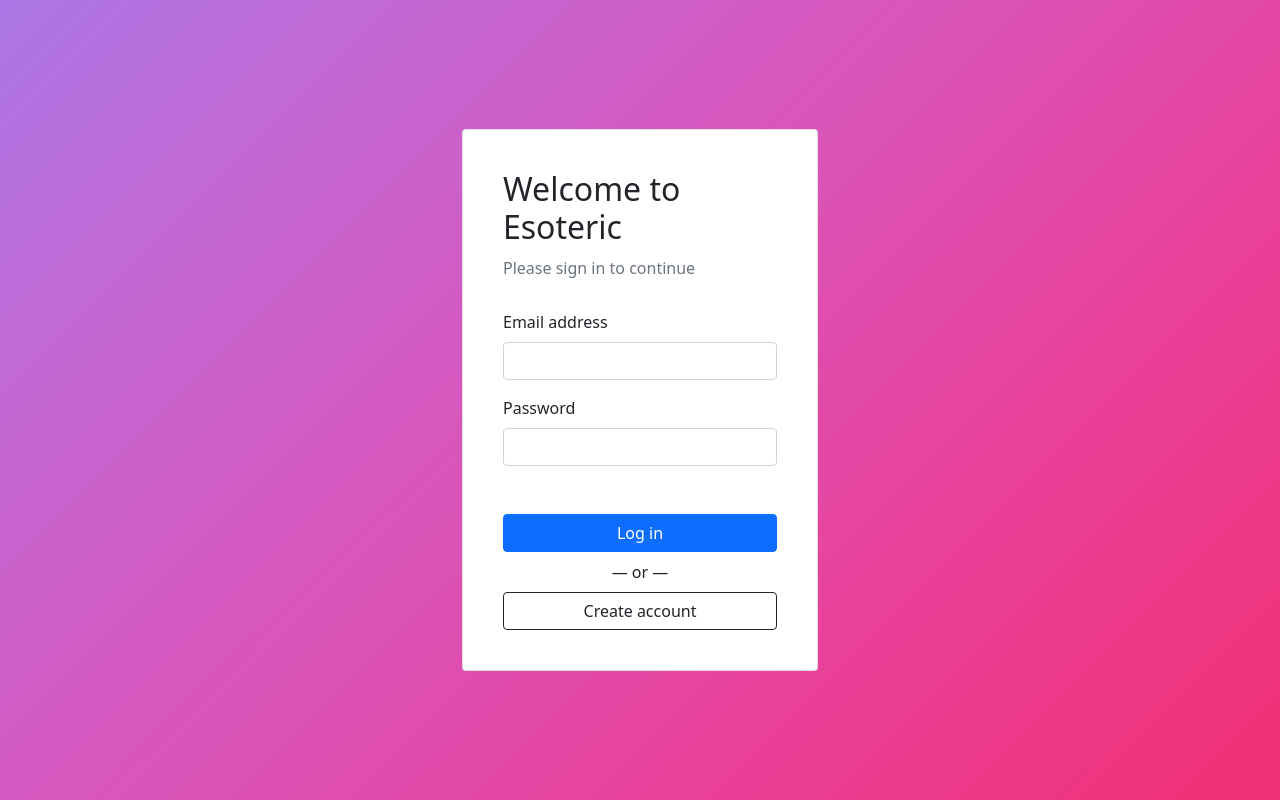
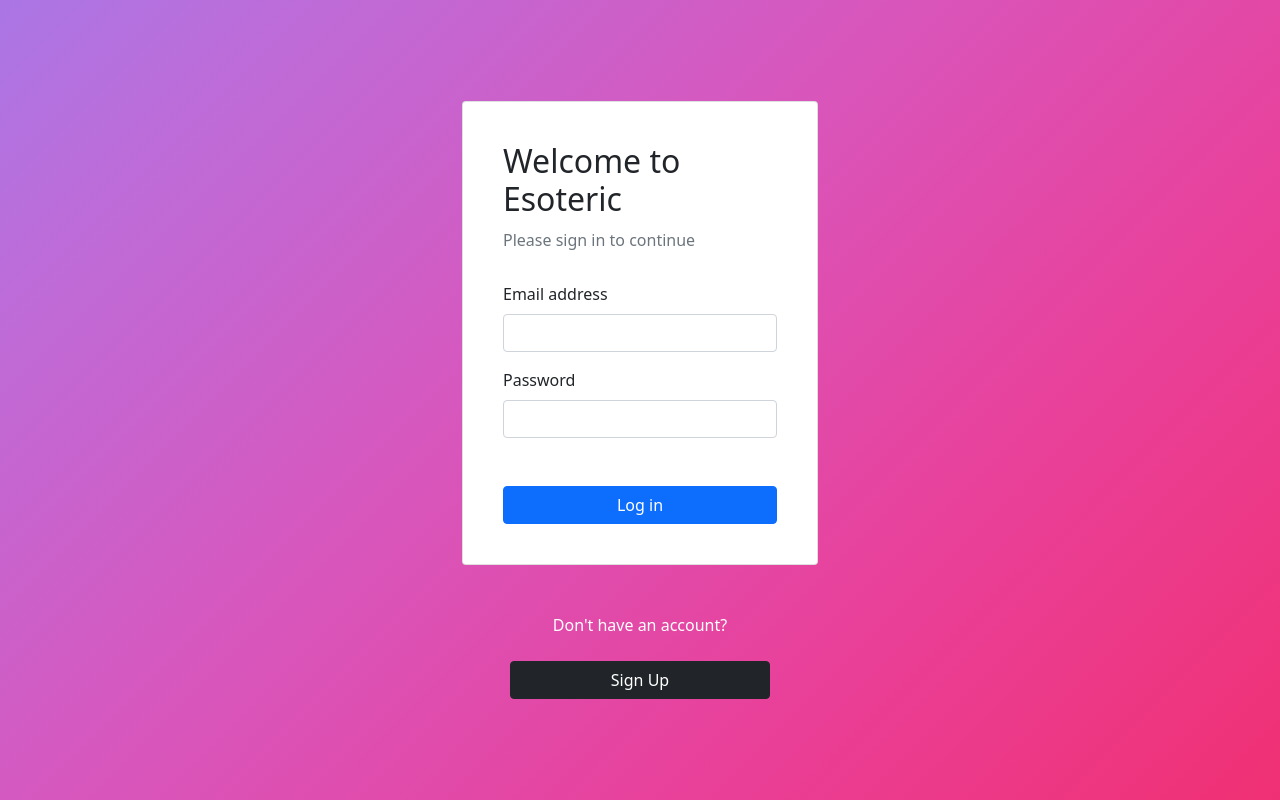
Before and after one commit to levpopov1/esoteric-cards-react, a React (Create React App) app: page /auth in a window 1280 px wide. Built offline with nearby package versions, Linux system fonts and the light colour scheme; no server answers.

Commit message:
extracts forms to separate components

```diff
--- a/src/views/Auth.jsx
+++ b/src/views/Auth.jsx
@@ -1,202 +1,71 @@
-import React, {useState, useRef} from 'react'
-import { useHistory } from 'react-router-dom';
-import makeAPIRequest from '../redux/makeAPIRequest';
-import { useDispatch } from 'react-redux';
-import { setAccessToken, clearAccessToken } from '../redux/slices/userSlice';
+import React, {useEffect, useState} from 'react';
+import { useParams } from 'react-router-dom';
+import LoginForm from '../components/LoginForm';
+// import RegisterForm from '../components/RegisterForm';
 
-function Auth() {
-
-  const history = useHistory()
-
-  const formRef = useRef(null);
-  const emailInput = useRef(null);
-  const passwordInput = useRef(null);
-
-  const [email, setEmail] = useState("");
-  const [password, setPassword] = useState("");
-  const [emailErrorText, setEmailErrorText] = useState("Please provide a valid email.");
-  const [passwordErrorText, setPasswordErrorText] = useState("Please provide a password.");
-
-  const dispatch = useDispatch();
-
-
-  const login = async () => {
-
-    setEmailErrorText("");
-    setPasswordErrorText("");
-
-    const requestOptions = {
-      method: 'POST',
-      headers: {
-        'Content-Type': 'application/json'
-      },
-      body: JSON.stringify({email, password})
-    }
-
-    try {
-      let response = await makeAPIRequest('/auth/login', requestOptions);
-      return Promise.resolve(response.accessToken);
-    }
-    catch (errors) {
-      let emailErrors = errors.filter(err => err.param === "email");
-      let passwordErrors = errors.filter(err => err.param === "password");
-
-      if(emailErrors.length > 0){
-        setEmailErrorText(emailErrors[0].msg);
-        applyEmailInvalidClass();
-      }
-      else{
-        applyEmailValidClass();
-      }
-
-      if(passwordErrors.length > 0){
-        setPasswordErrorText(passwordErrors[0].msg);
-        applyPasswordInvalidClass();
-      }
-      else{
-        applyPasswordValidClass();
-      }
-
-      return Promise.reject("Validation errors found");
-    }
-  }
-
-  // const register = async () => {
-  //   const requestOptions = {
-  //     method: 'POST',
-  //     headers: {
-  //       'Content-Type': 'application/json'
-  //     },
-  //     body: JSON.stringify({email, password})
-  //   }
-
-  //   let response = await makeAPIRequest('/auth/register', requestOptions);
-
-  //   if(!response.ok){
-  //     console.log(response.error);
-  //     setErrors(response.error);
-  //   }
-
-  //   return response;
-  // }
-
-  const isEmailValid = () => {
+const isEmailValid = (email) => {
   const rx = new RegExp(/^[\w-.]+@([\w-]+\.)+[\w-]{2,}$/g);
   return Boolean(email.match(rx));
 }
 
-  const isPasswordValid = () => {
-    if(password.length === 0){
-      setPasswordErrorText("Please provide a password.");
-    }
-    else if(password.length > 0 && password.length < 16){
-      setPasswordErrorText("Password must be at least 16 characters long.");
-    }
-
+const isPasswordValid = (password) => {
   return Boolean(password.length > 16);
 }
 
-  const applyEmailValidClass = () => {
-    emailInput.current.classList.remove('is-invalid');
-    emailInput.current.classList.add('is-valid');
-  }
-
-  const applyEmailInvalidClass = () => {
-    emailInput.current.classList.remove('is-valid');
-    emailInput.current.classList.add('is-invalid');
-  }
-
-  const applyPasswordValidClass = () => {
-    passwordInput.current.classList.remove('is-invalid');
-    passwordInput.current.classList.add('is-valid');
-  }
-
-  const applyPasswordInvalidClass = () => {
-    passwordInput.current.classList.remove('is-valid');
-    passwordInput.current.classList.add('is-invalid');
-  }
-
-  const checkValidation = (e) => {
-    const emitter = e.target.id;
-
-    switch (emitter) {
-      case 'email':
-        isEmailValid() ? applyEmailValidClass() : applyEmailInvalidClass();
-        break;
-
-      case 'password':
-        isPasswordValid() ? applyPasswordValidClass() : applyPasswordInvalidClass();
-        break;
-
-      default:
-        break;
+const formValidationUI = {
+  applyInputValidClass: (input) => {
+    input.current.classList.remove('is-invalid');
+    input.current.classList.add('is-valid');
+  },
+  applyInputInvalidClass: (input) => {
+    input.current.classList.remove('is-valid');
+    input.current.classList.add('is-invalid');
   }
 }
 
-  const handleSubmit = async (e) => {
+function Auth() {
 
-    e.preventDefault();
+  const [showRegisterForm, setShowRegisterForm] = useState(false);
 
-    // cancel submission if local validation fails
-    if(!isEmailValid() || !isPasswordValid()) return false;
+  const {action} = useParams();
 
-    const action = e.nativeEvent.submitter.id;
-
+  useEffect(() => {
+    console.log(action)
     switch (action) {
-      case 'login':
-        try {
-          let accessToken = await login();
-          dispatch(setAccessToken(accessToken));
-          history.push('/');
-        }
-        catch (error) {
-          dispatch(clearAccessToken());
-        }
+      case "login":
+        setShowRegisterForm(false);
         break;
-      case 'register':
-        // register();
+      case "register":
+        setShowRegisterForm(true);
         break;
       default:
         break;
     }
+  }, [action]);
 
-  }
 
   return (
     <div id="authScreen">
       <div className="container h-100">
         <div className="row justify-content-center h-100 align-items-md-center pt-4 pt-md-0">
           <div className="col-sm-4">
-            <div className="card p-4">
-              <div className="card-body">
-                <h2 className="card-title mb-3">Welcome to Esoteric</h2>
-                <h6 className="card-subtitle text-muted">Please sign in to continue</h6>
+            <div className={`flippable-card ${showRegisterForm ? "active" : ""}`}>
+              <div className="flippable-card-inner">
+                <div className="flippable-card-front">
+                  <LoginForm formValidationUI={formValidationUI} isEmailValid={isEmailValid} isPasswordValid={isPasswordValid}/>
                 </div>
-              <div className="card-body">
-                <form className="needs-validation" onSubmit={handleSubmit} ref={formRef}>
-                  <div className="mb-3">
-                    <label htmlFor="email" className="form-label">Email address</label>
-                    <input type="email" className="form-control" id="email" value={email} ref={emailInput} onChange={e => setEmail(e.target.value)} onBlur={e => checkValidation(e)} aria-describedby="emailFeedback" required/>
-                    {/* <div id="emailHelp" className="form-text">We'll never share your email with anyone else.</div> */}
-                    <div id="emailFeedback" className="invalid-feedback">
-                      {emailErrorText}
+                <div className="flippable-card-back">
+                  {/* <RegisterForm formValidationUI={formValidationUI} isEmailValid={isEmailValid} isPasswordValid={isPasswordValid}/> */}
                 </div>
               </div>
-                  <div className="mb-5">
-                    <label htmlFor="password" className="form-label">Password</label>
-                    <input type="password" className="form-control" id="password" value={password} ref={passwordInput} onChange={e => setPassword(e.target.value)} onBlur={e => checkValidation(e)} aria-describedby="passwordFeedback" required/>
-                    {/* <div id="passwordHelp" className="form-text">Please do not reuse passwords from other sites.</div> */}
-                    <div id="passwordFeedback" className="invalid-feedback">
-                      {passwordErrorText}
             </div>
-                  </div>
-                  <div className="d-grid gap-2 text-center">
-                    <button type="submit" id="login" className="btn btn-primary">Log in</button>
-                    <p className="m-0">&mdash; or &mdash;</p>
-                    <button type="submit" id="register" className="btn btn-outline-dark">Create account</button>
-                  </div>
-                </form>
-              </div>
+            <div className="d-grid gap-2 px-5 text-center text-white">
+              <p className="mb-3 mt-5">
+                {showRegisterForm ? "Already have an account?" : "Don't have an account?"}
+              </p>
+              <button id="register" className="btn btn-dark" onClick={() => setShowRegisterForm(prev => !prev)}>
+                {showRegisterForm ? "Log in" : "Sign Up"}
+              </button>
             </div>
           </div>
         </div>
```
Lines whose indentation alone changed are shown as unchanged.
